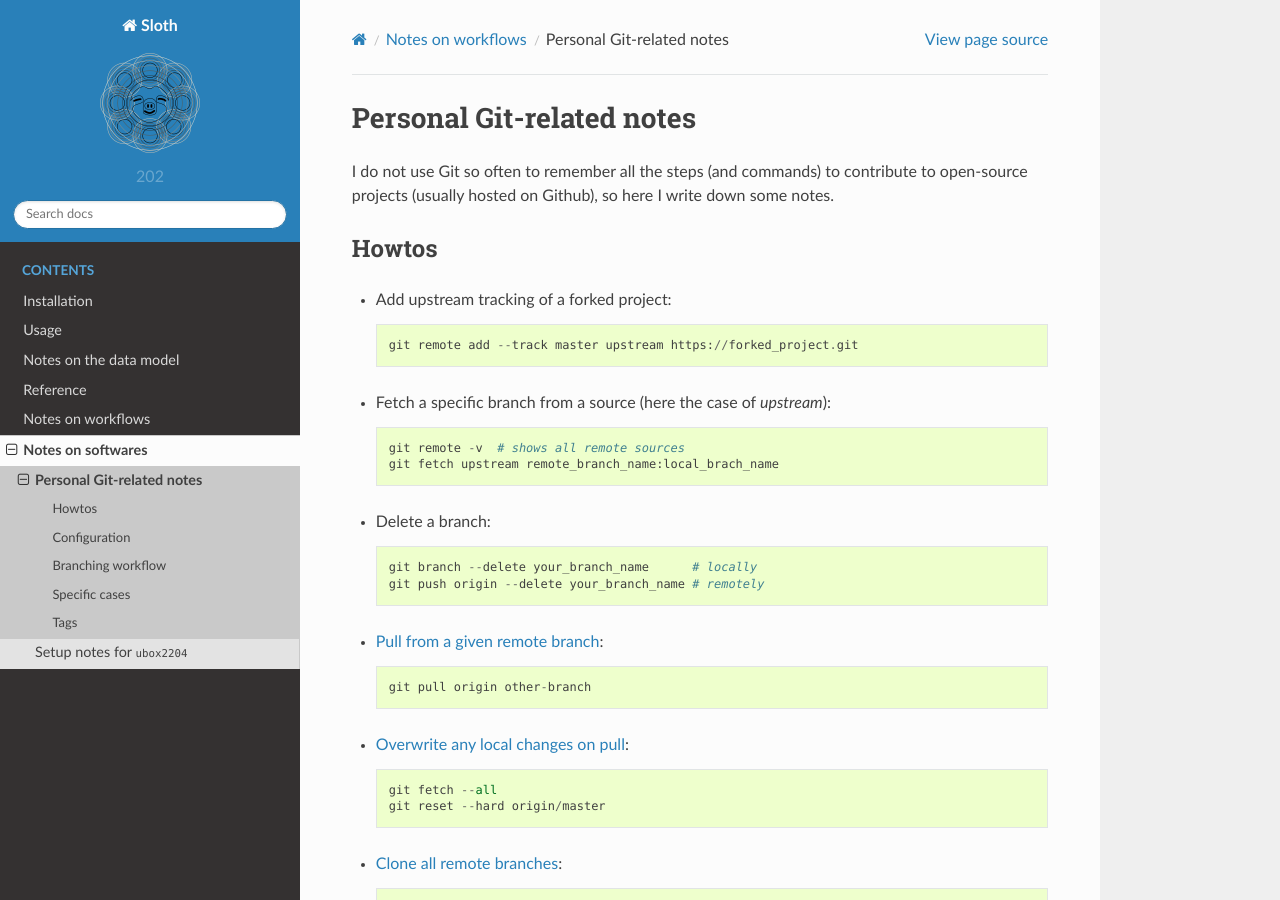
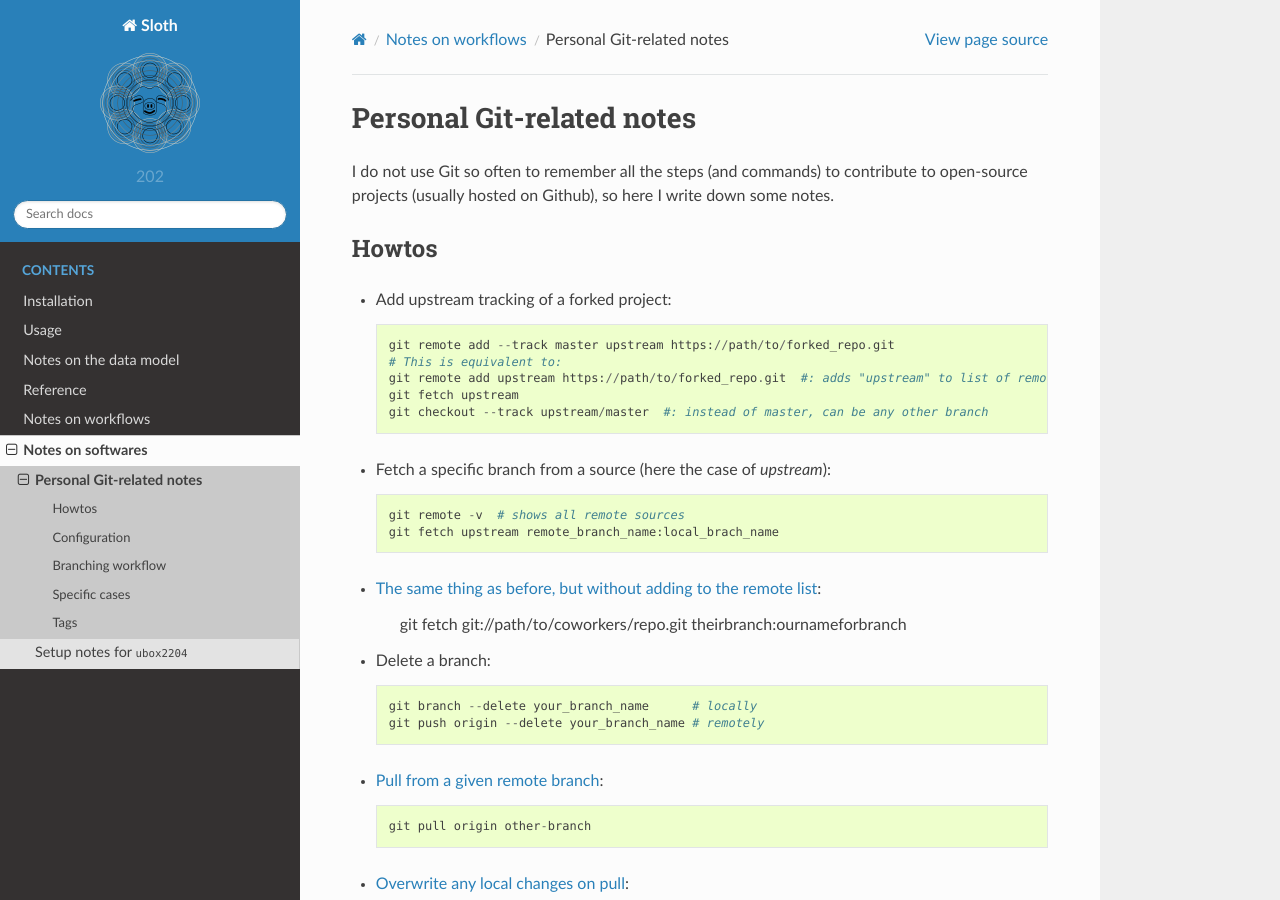
Before and after one commit to maurov/xraysloth, a Sphinx documentation site: the page built from docs/source/workflows/git.rst, in a window 1280 px wide and 900 px high. Built offline with Sphinx 7.4.7 and the Read the Docs theme 2.0.0, drawn with Linux system fonts in a browser that asks for light colours; pages that are not in the unit, such as notebooks, are missing from menus.

Commit message:
some additional git notes

```diff
--- a/docs/source/workflows/git.rst
+++ b/docs/source/workflows/git.rst
@@ -10,12 +10,20 @@ Howtos
 
 - Add upstream tracking of a forked project::
 
-    git remote add --track master upstream https://forked_project.git
+    git remote add --track master upstream https://path/to/forked_repo.git
+    # This is equivalent to:
+    git remote add upstream https://path/to/forked_repo.git  #: adds "upstream" to list of remotes
+    git fetch upstream
+    git checkout --track upstream/master  #: instead of master, can be any other branch
 
 - Fetch a specific branch from a source (here the case of `upstream`)::
 
     git remote -v  # shows all remote sources
     git fetch upstream remote_branch_name:local_brach_name
+
+- `The same thing as before, but without adding to the remote list <https://stackoverflow.com/questions/5884784/how-to-pull-remote-branch-from-somebody-elses-repo>`_:
+
+    git fetch git://path/to/coworkers/repo.git theirbranch:ournameforbranch
 
 - Delete a branch::
 
```
